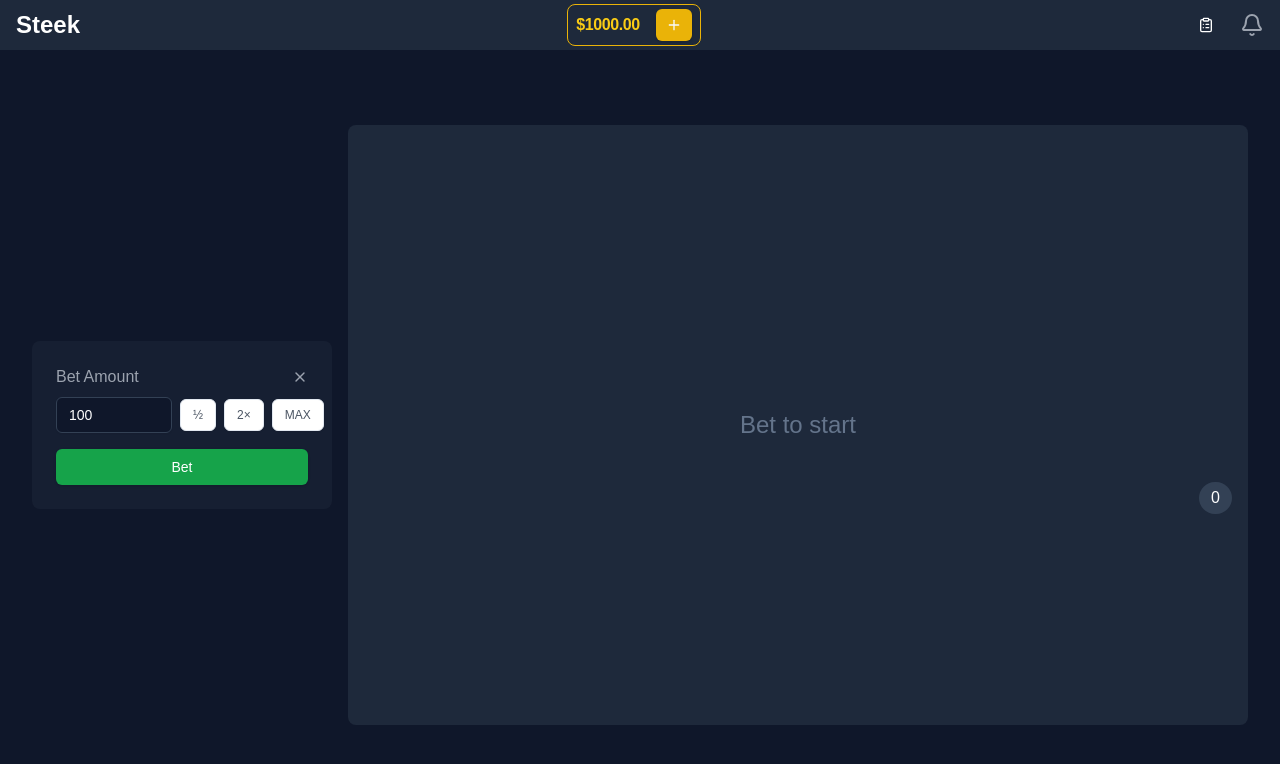
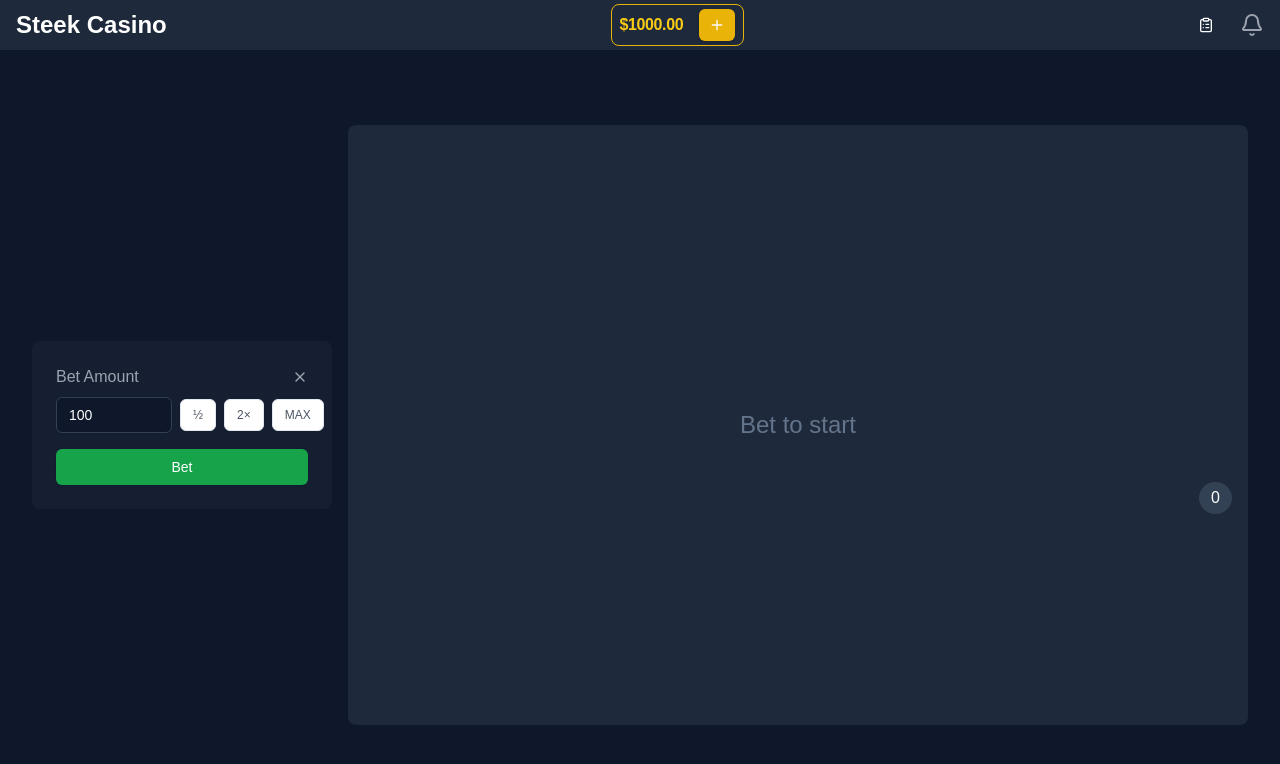
Before and after one commit to thedogwiththedataonit/Steek, a Next.js app: page / in a window 1280 px wide. Shown: the top 764 px of the page. Built offline with nearby package versions, Linux system fonts and the light colour scheme.

Commit message:
Update blackjack-game.tsx

```diff
--- a/src/components/blackjack-game.tsx
+++ b/src/components/blackjack-game.tsx
@@ -279,7 +279,7 @@
     <div className="min-h-screen bg-slate-900 text-white flex flex-col">
       <header className="flex items-center justify-between px-4 py-1 bg-slate-800">
         <div className="flex items-center space-x-4">
-          <span className="text-2xl font-bold">Steek</span>
+          <span className="text-2xl font-bold">Steek Casino</span>
         </div>
         <div className="flex items-center space-x-4 p-1 px-2 rounded-lg border border-yellow-500">
           <span className="text-md tracking-tight font-bold text-yellow-400">${wallet ? wallet.toFixed(2) : 0}</span>
```
